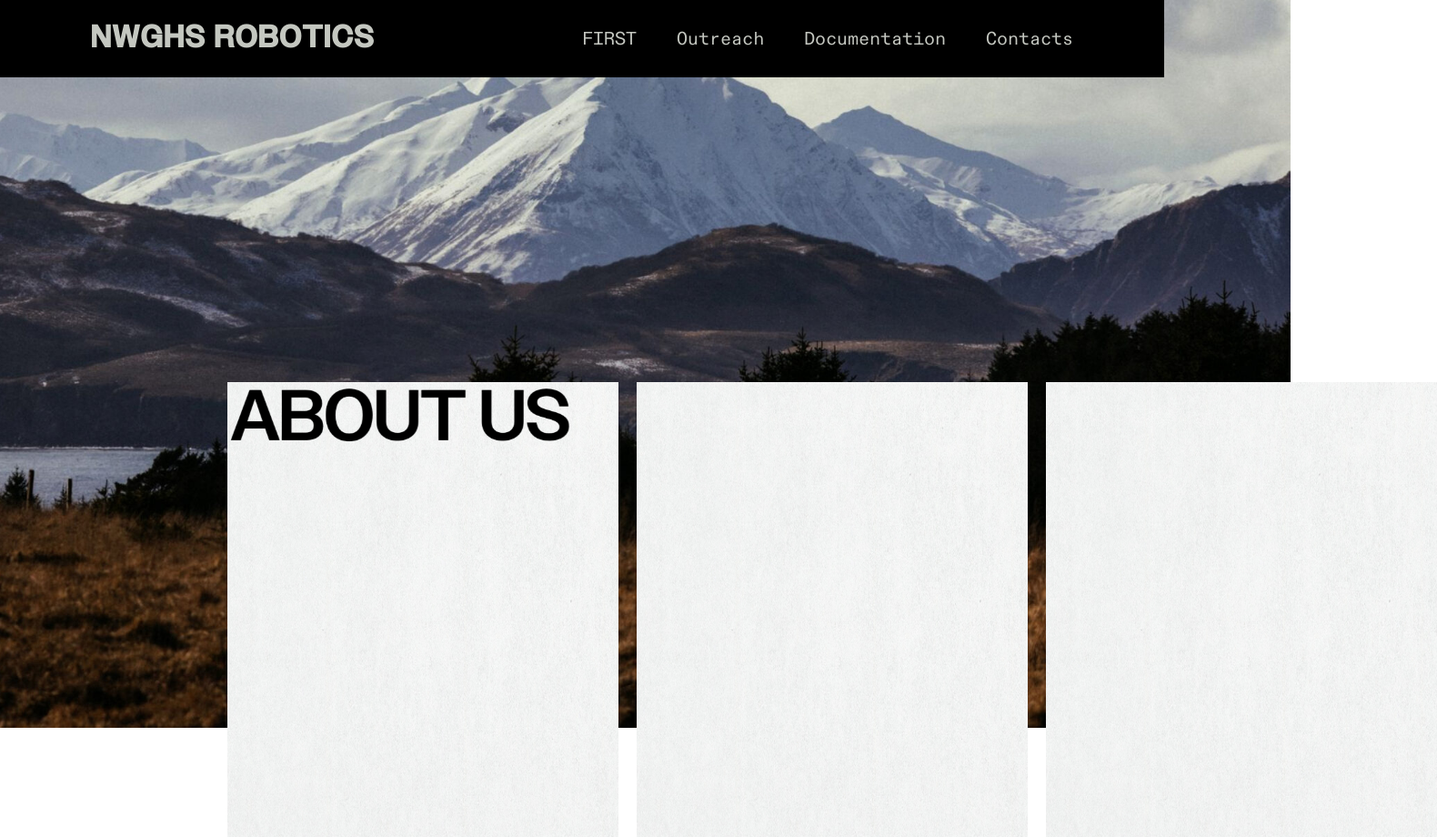
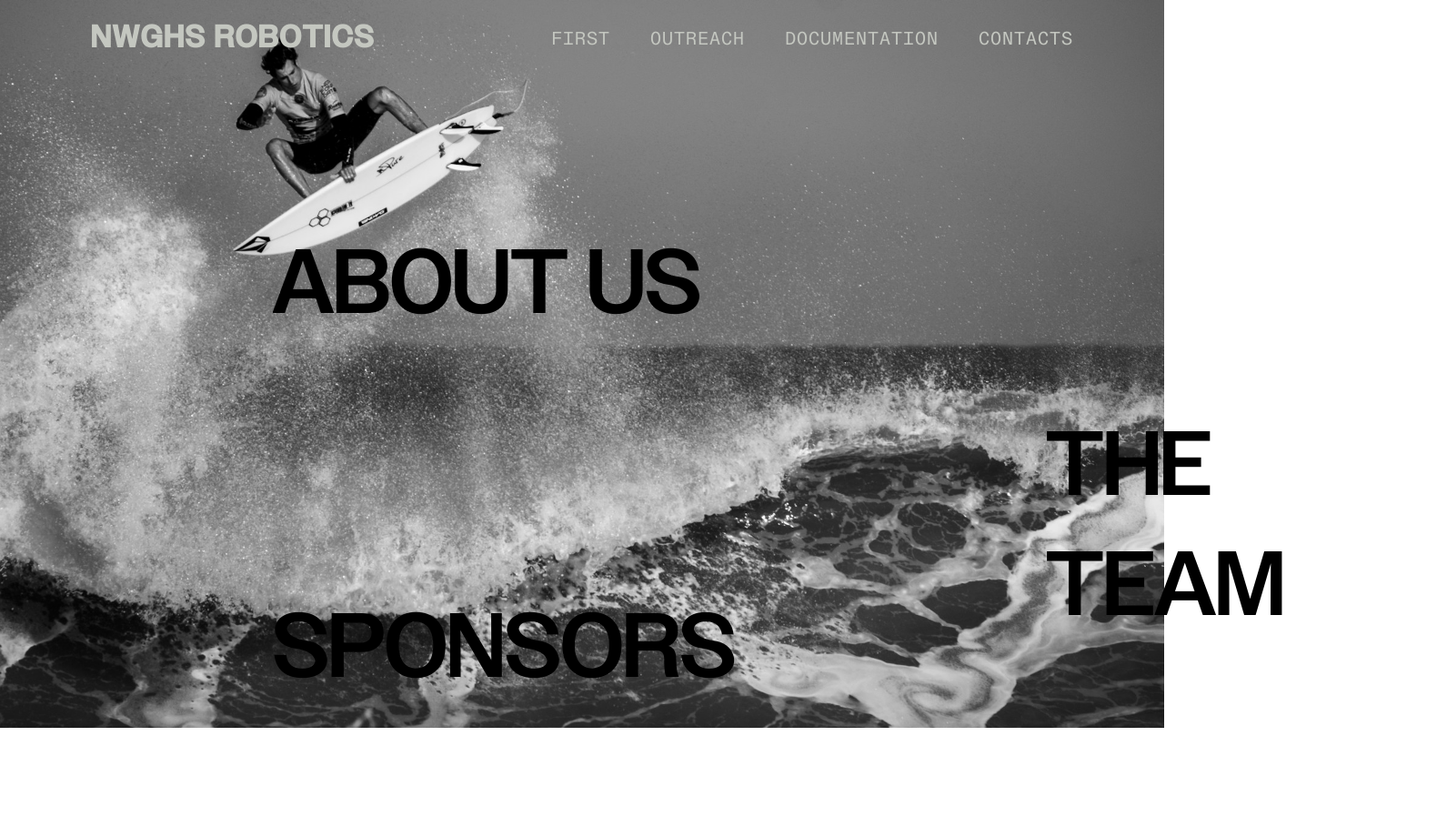
Before and after one commit to nwghsvikings/NWGHS-ROBOTICS, a plain HTML site: page index.html in a window 1280 px wide. Shown: the whole page at 91% size, 1580 px wide, since content can reach past the window. After the commit the page ends 800 px from the top, so only its background shows below. Drawn offline with Linux system fonts and the light colour scheme.

Commit message:
Stage
a hfasfkjwaeflhdsajf gasflsawb fkljsd kjlraejlkfbaefjdabfkjeangahrhjadsrgjhk

```diff
--- a/index.html
+++ b/index.html
@@ -16,17 +16,14 @@
 
             <nav class="navbar">
                 <a href="https://www.firstinspires.org/" target="_blank">FIRST</a>
-                <a href="#">Outreach</a>
-                <a href="#">Documentation</a>
-                <a href="contacts.html">Contacts</a>
+                <a href="#">OUTREACH</a>
+                <a href="#">DOCUMENTATION</a>
+                <a href="contacts.html">CONTACTS</a>
             </nav>
         </header>
 
-        <img src="/images/texture-white (1).jpg" width="430px" height="500px" class="aboutus">
-        <img src="/images/texture-white (1).jpg" width="430px" height="500px" class="sponsors">
-        <img src="/images/texture-white (1).jpg" width="430px" height="500px" class="team">
-
-
-        <img src="/images/aboutus.png" id="aboutus" width="380px" height="75px">
+        <a href=""  id="atext" class="links">ABOUT US</a>
+        <a href=""  id="ttext" class="links">THE TEAM</a>
+        <a href=""  id="stext" class="links">SPONSORS</a>
     </body>
 </html>
--- a/sponsors.css
+++ /dev/null
@@ -1,82 +0,0 @@
-@import url('https://fonts.googleapis.com/css2?family=Audiowide&family=Share+Tech+Mono&family=VT323&display=swap');
-
-* {
-    margin: 0;
-    padding: 0;
-    box-sizing: border-box;
-    overflow: hidden;
-}
-
-body {
-    min-height: 100vh;
-    background-color: black;
-    background-repeat: no-repeat;
-    background-size: cover;
-    background-position: center;
-}
-
-.header {
-    position: fixed;
-    top: 0;
-    left: 0;
-    width: 100%;
-    padding: 20px 100px;
-    background: none;
-    display: flex;
-    justify-content: space-between;
-    align-items: center;
-    z-index: 100;
-}
-
-.logo {
-    font-family: audiowide;
-    font-size: 34px;
-    color: red;
-    text-decoration: none;
-    font-weight: 700;
-}
-
-.navbar a {
-    font-family: Share Tech Mono;
-    position: relative;
-    font-size: 20px;
-    text-decoration: none;
-    font-weight: 500;
-    color: white;
-    margin-left: 40px;
-}
-
-.navbar a::before {
-    content: '';
-    position: absolute;
-    top: 100%;
-    left: 0;
-    width: 0;
-    height: 3px;
-    transition: .3s;
-    background: #fff;
-}
-
-.navbar a:hover::before {
-    width: 100%;
-}
-
-
-.ppg {
-    position: absolute;
-    padding-top: 250px;
-    padding-left: 70px;
-}
-
-.terr {
-    position: absolute;
-    padding-top: 250px;
-    padding-left: 580px;
-}
-
-p {
-    color: white;
-    font-size: 70px;
-    padding-top: 100px;
-    align-items: center;
-}
--- a/styles.css
+++ b/styles.css
@@ -9,10 +9,9 @@
 
 body {
     min-height: 100vh;
-    background-image: url(/images/000.jpg);
+    background-image: url(/images/mathieu-chirico-sFSZuKI2CvY-unsplash.jpg);
     background-repeat: no-repeat;
     background-size: cover;
-    background-position: center;
 }
 
 .header {
@@ -26,7 +25,6 @@ body {
     justify-content: space-between;
     align-items: center;
     z-index: 100;
-    background-color: black;
 }
 
 .logo {
@@ -57,44 +55,48 @@ body {
     font-weight: 500;
     color: #C4C7C0;
     margin-left: 40px;
+    letter-spacing: 1px;
 }
 
-.navbar a::before {
-    position: absolute;
-    top: 100%;
-    left: 0%;
-    width: 0%;
-    height: 3px;
-    transition: .3s;
-    background: #fff;
-}
 
 .navbar a:hover::before {
     width: 100%;
 }
 
-.aboutus {
+#atext {
+    font-family: owners;
+    margin-left: 300px;
+    margin-top: 250px;
+    font-size: 100px;
     position: absolute;
-    margin-left: 250px;
-    margin-top: 420px;
 }
 
-
-.sponsors {
+#ttext {
+    font-family: owners;
+    margin-left: 1150px;
+    margin-top: 450px;
+    font-size: 100px;
     position: absolute;
-    margin-top: 420px;
-    margin-left: 700px;
 }
 
-.team {
+#stext{
+    font-family: owners;
+    margin-left: 300px;
+    margin-top: 650px;
+    font-size: 100px;
     position: absolute;
-    margin-top: 420px;
-    margin-left: 1150px;
+    text-decoration: none;
 }
 
-#aboutus {
-    position: absolute;
-    margin-top: 420px;
-    margin-left: 250px;
+.links {
+    text-decoration: none;
+    color: black;
+}
 
+.links:hover {
+    color: white;
+    text-overflow: initial;
+    text-decoration: none;
+    text-emphasis-color: black;
+    text-decoration-color: black;
 }
```
Also changed, not shown: sponsors.html (deleted, +0 -32 lines), images/000.jpg (deleted), images/aboutus.png (deleted), images/mathieu-chirico-sFSZuKI2CvY-unsplash.jpg (added), images/sponsors.png (deleted), images/texture-white (1).jpg (deleted), images/theteam.png (deleted).
